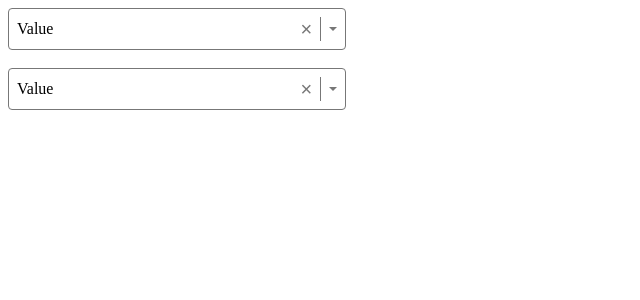
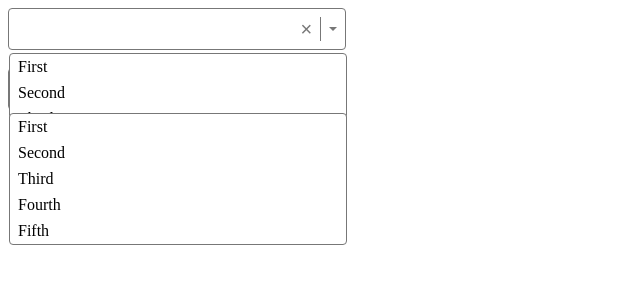
Before and after one commit to markpackham/reactTSdemo, a React (Vite) app: page / in a window 1280 px wide. Shown: the top 300 px of the page, without its empty margins (0-640 px from the left). Built offline with nearby package versions, Linux system fonts and the light colour scheme.

Commit message:
output options
https://youtu.be/bAJlYgeovlg?t=1219

```diff
--- a/src/Select.tsx
+++ b/src/Select.tsx
@@ -19,15 +19,26 @@ export type SelectOption = {
 
   type SelectProps = {
     options: SelectOption[]
-  } & (SingleSelectProps | MultipleSelectProps)
+    value?: SelectOption
+    onChange: (value: SelectOption | undefined) => void
+  }
 
 export function Select({value, onChange, options}:SelectProps){
     return (
-        <div className={styles.container}>
-        <span className={styles.value}>Value</span>
+        <div tabIndex={0} className={styles.container}>
+        <span className={styles.value}></span>
         <button className={styles["clear-btn"]}>&times;</button>
         <div className={styles.divider}></div>
         <div className={styles.caret}></div>
+
+        <ul className={`${styles.options} ${styles.show}`}>
+        {options.map(option => (
+          <li key={option.label} className={styles.option}>
+            {option.label}
+          </li>
+        ))}
+      </ul>
+
         </div>
     )
 }
```
